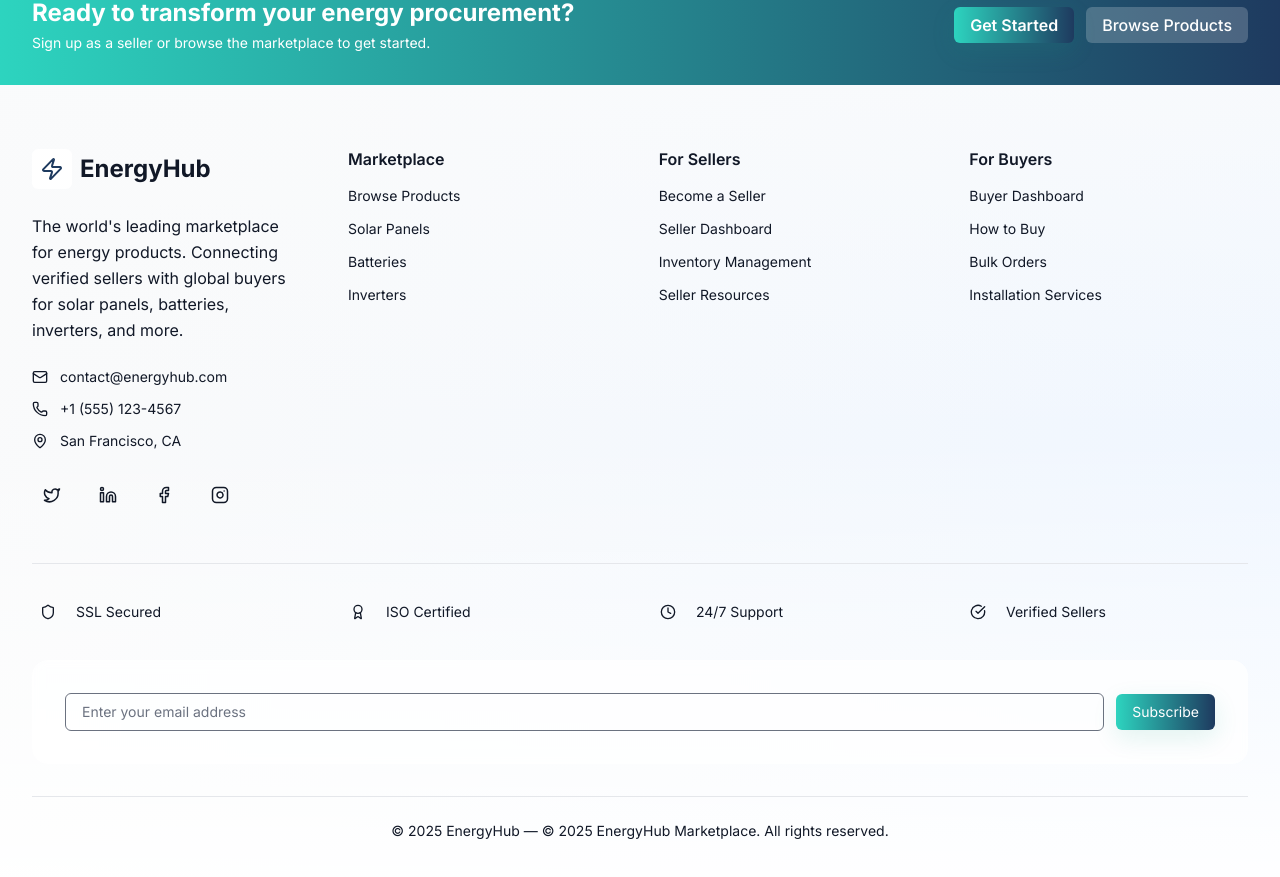
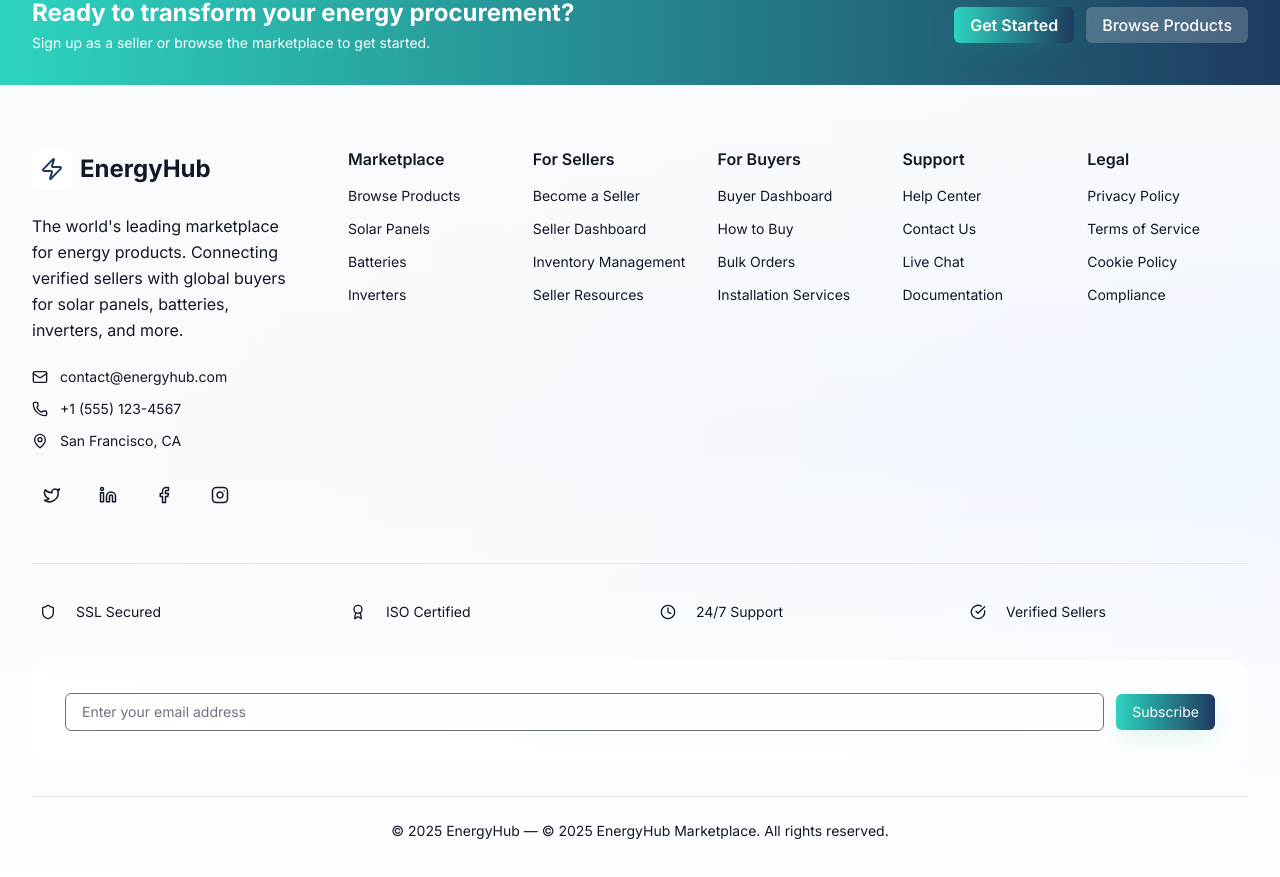
Before and after one commit to SHADRACK152/energyhub_marketplace, a React (Vite) app: page /landing-page in a window 1280 px wide. Shown: the part 5209-6086 px from the top of the page. Built offline with nearby package versions, Linux system fonts and the light colour scheme.

Commit message:
fix: restore missing Support and Legal sections in footer

```diff
--- a/src/pages/landing-page/components/FooterSection.jsx
+++ b/src/pages/landing-page/components/FooterSection.jsx
@@ -212,7 +212,7 @@ const FooterSection = () => {
             </div>
           </div>
 
-          <div className="lg:col-span-3 grid sm:grid-cols-2 lg:grid-cols-3 gap-8">
+          <div className="lg:col-span-3 grid grid-cols-2 sm:grid-cols-3 lg:grid-cols-5 gap-6">
             <div>
               <h3 className="font-semibold mb-4">{t('footer.marketplace')}</h3>
               <ul className="space-y-3">
@@ -249,6 +249,38 @@ const FooterSection = () => {
               <h3 className="font-semibold mb-4">{t('footer.buyers')}</h3>
               <ul className="space-y-3">
                 {footerLinks.buyers.map((link, idx) => (
+                  <li key={idx}>
+                    <button
+                      onClick={() => (link.action ? link.action() : handleNavigation(link.path))}
+                      className="text-primary-foreground/80 hover:text-primary-foreground transition-colors duration-300 text-sm text-left"
+                    >
+                      {t(link.label)}
+                    </button>
+                  </li>
+                ))}
+              </ul>
+            </div>
+
+            <div>
+              <h3 className="font-semibold mb-4">{t('footer.support')}</h3>
+              <ul className="space-y-3">
+                {footerLinks.support.map((link, idx) => (
+                  <li key={idx}>
+                    <button
+                      onClick={() => (link.action ? link.action() : handleNavigation(link.path))}
+                      className="text-primary-foreground/80 hover:text-primary-foreground transition-colors duration-300 text-sm text-left"
+                    >
+                      {t(link.label)}
+                    </button>
+                  </li>
+                ))}
+              </ul>
+            </div>
+
+            <div>
+              <h3 className="font-semibold mb-4">{t('footer.legal')}</h3>
+              <ul className="space-y-3">
+                {footerLinks.legal.map((link, idx) => (
                   <li key={idx}>
                     <button
                       onClick={() => (link.action ? link.action() : handleNavigation(link.path))}
```
